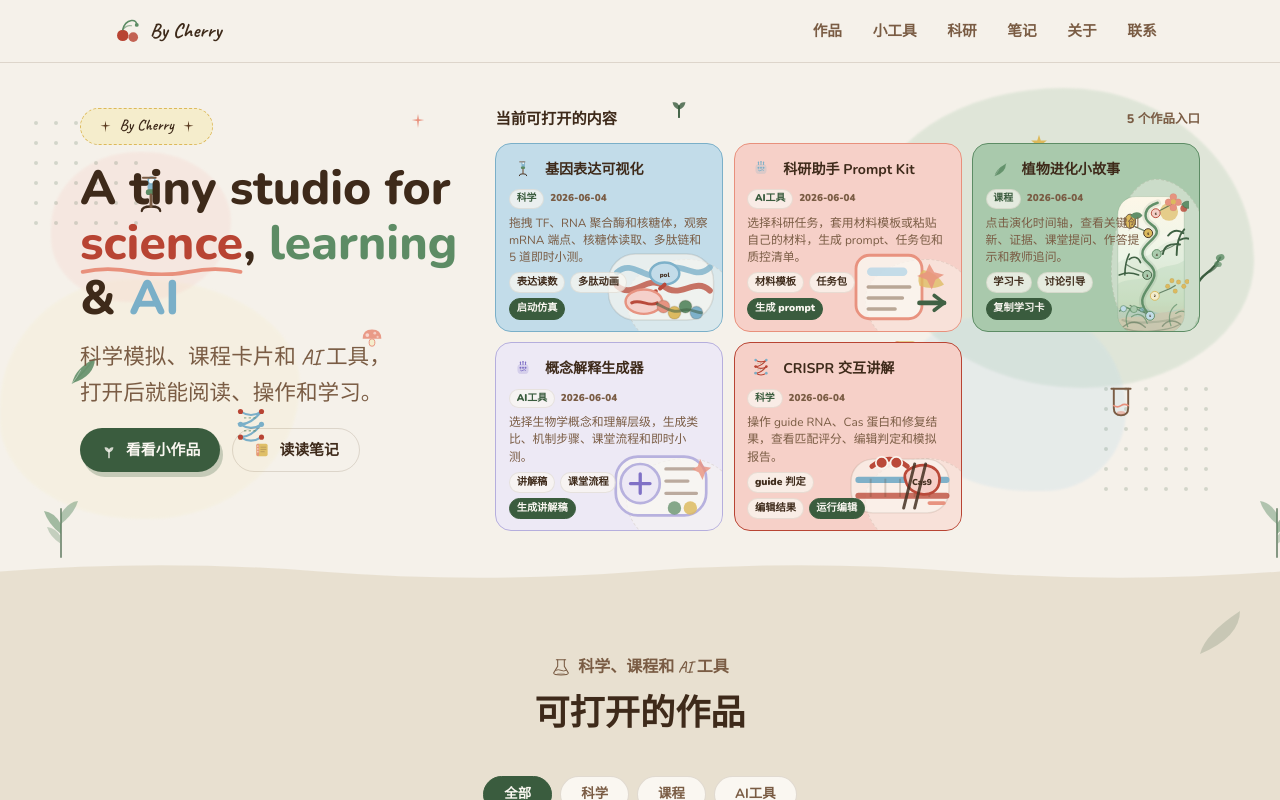
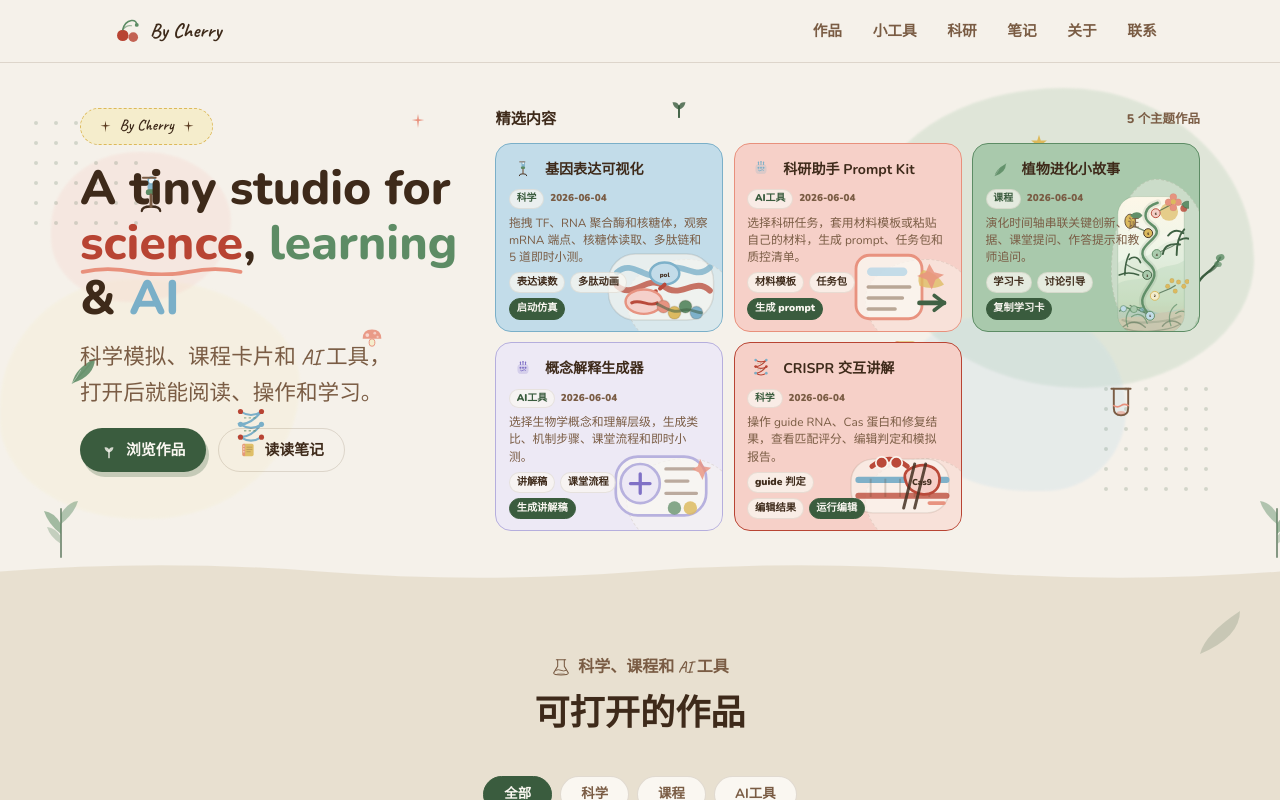
Before and after one commit to liruirui321/Bycherry, a React (Vite) app: page / in a window 1280 px wide. Built offline with nearby package versions, Linux system fonts and the light colour scheme.

Commit message:
Polish finished-site copy

```diff
--- a/src/app/components/Hero.tsx
+++ b/src/app/components/Hero.tsx
@@ -216,7 +216,7 @@ export function Hero() {
             onMouseEnter={(e) => { (e.currentTarget as HTMLElement).style.transform = "translateY(-2px)"; (e.currentTarget as HTMLElement).style.boxShadow = "3px 8px 0px rgba(58,92,62,0.25)"; }}
             onMouseLeave={(e) => { (e.currentTarget as HTMLElement).style.transform = ""; (e.currentTarget as HTMLElement).style.boxShadow = "3px 5px 0px rgba(58,92,62,0.25)"; }}
           >
-            <IconSeedling size={18} color="#FAF7F1" /> 看看小作品
+            <IconSeedling size={18} color="#FAF7F1" /> 浏览作品
           </a>
           <a
             className="hero-cta"
@@ -240,8 +240,8 @@ export function Hero() {
 
         <div className="hero-work-list" style={{ background: "transparent", border: "none", borderRadius: 0, padding: 0, boxShadow: "none", minWidth: 0, maxWidth: "100%" }}>
           <div style={{ display: "flex", alignItems: "center", justifyContent: "space-between", gap: 12, marginBottom: "0.75rem", flexWrap: "wrap" }}>
-            <div style={{ color: "var(--cherry-warm-brown)", fontWeight: 900, fontSize: "0.95rem" }}>当前可打开的内容</div>
-            <div style={{ color: "var(--cherry-warm-mid)", fontSize: "0.78rem", fontWeight: 800 }}>{works.length} 个作品入口</div>
+            <div style={{ color: "var(--cherry-warm-brown)", fontWeight: 900, fontSize: "0.95rem" }}>精选内容</div>
+            <div style={{ color: "var(--cherry-warm-mid)", fontSize: "0.78rem", fontWeight: 800 }}>{works.length} 个主题作品</div>
           </div>
           <div className="hero-work-grid" style={{ display: "grid", gridTemplateColumns: "repeat(auto-fit, minmax(178px, 1fr))", gap: "0.65rem", minWidth: 0, maxWidth: "100%" }}>
             {works.map((work) => {
--- a/src/app/components/ResearchEssays.tsx
+++ b/src/app/components/ResearchEssays.tsx
@@ -423,7 +423,7 @@ export function ResearchEssays() {
       >
         <div style={{ width: 40, height: 1.5, background: "var(--border)" }} />
         <span style={{ fontFamily: "'Caveat', cursive", fontSize: "0.88rem", color: "var(--cherry-warm-mid)" }}>
-          点击卡片进入完整随笔
+          科研转译和课程设计持续更新
         </span>
         <div style={{ width: 40, height: 1.5, background: "var(--border)" }} />
       </div>
--- a/src/app/components/WorkDetailPage.tsx
+++ b/src/app/components/WorkDetailPage.tsx
@@ -1794,7 +1794,7 @@ export function WorkDetailPage({ slug }: { slug: string }) {
         >
           ← 回到作品集
         </a>
-        <h1 style={{ color: "var(--cherry-warm-brown)", fontSize: "2rem", marginTop: "1.5rem" }}>没有找到这个小作品</h1>
+        <h1 style={{ color: "var(--cherry-warm-brown)", fontSize: "2rem", marginTop: "1.5rem" }}>没有找到这个作品</h1>
         <style>
           {`
             .work-detail-back-link:focus-visible {
--- a/src/app/components/Works.tsx
+++ b/src/app/components/Works.tsx
@@ -34,7 +34,7 @@ export const works = [
     id: 4, slug: "plant-evolution-stories", category: "课程" as Category,
     icon: <IconLeaf size={36} color="var(--cherry-sage)" />,
     title: "植物进化小故事",
-    desc: "点击演化时间轴，查看关键创新、证据、课堂提问、作答提示和教师追问。",
+    desc: "演化时间轴串联关键创新、证据、课堂提问、作答提示和教师追问。",
     href: "/works/plant-evolution-stories",
     updated: "2026-06-04",
     tags: ["植物学", "科普", "插画"],
```
